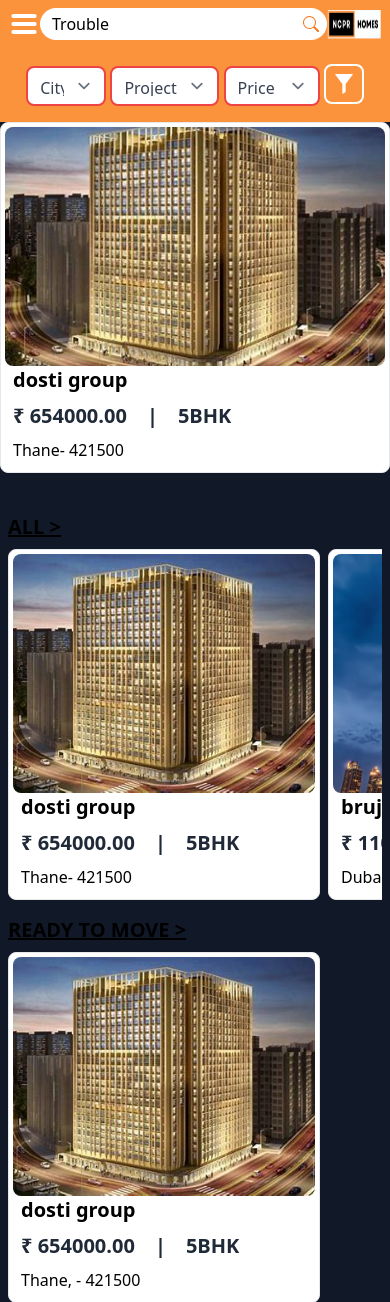
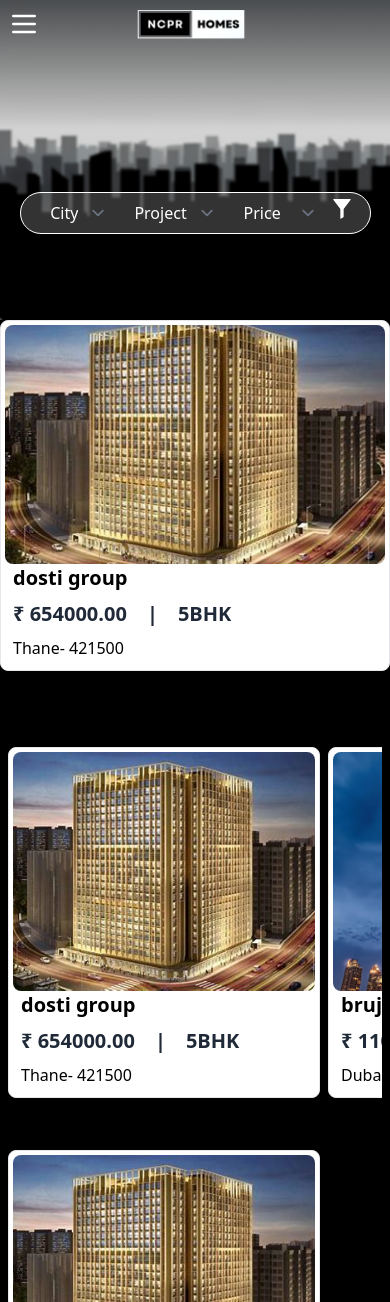
Before and after one commit to y7ksh-r/Real-Estate, a Django app: page /main/ in a window 390 px wide. Shown: the top 1302 px of the page. Run offline with Django 5.2, Linux system fonts and the light colour scheme; data comes from the database, SQL or seed files in the repository; some libraries are stand-ins or nearby versions.

Commit message:
new theme

```diff
--- a/main/templates/home.html
+++ b/main/templates/home.html
@@ -53,56 +53,12 @@
     </style>
 </head>
 
-<body class="bg-gray-900">
+<body class="bg-black">
     <!-- <link rel="stylesheet" href="{% static 'css/main.css' %}"> -->
 
     <script src="{%static 'js/filter.js'%}"></script>
 
-    <div class="navbar-lg lg:hidden hidden flex flex-col bg-orange-400 text-white font-medium shadow-lg rounded-lg p-4  absolute mt-12 lg:m-0 lg:w-fit w-1/2 h-full space-y-4  lg:font-semibold "
-    id="menu">
-    <a href="#home" class="border-b p-3 lg:border-none lg:text-lg hover:bg-orange-500 rounded-xl  hover:text-black">Home</a>
-    <a href="#about" class="border-b p-3 lg:border-none lg:text-lg hover:bg-orange-500 rounded-xl   hover:text-black">About</a>
-    <a href="#services" class="border-b p-3 lg:border-none lg:text-lg hover:bg-orange-500 rounded-xl  hover:text-black">Services</a>
-    <a href="#contact" class="border-b p-3 lg:border-none  lg:text-lg hover:bg-orange-500 rounded-xl  hover:text-black">Contact</a>
-</div>
-
-    <div class="navbar flex justify-between bg-orange-400 p-2 w-screen items-center fixed lg:sticky top-0">
-        <div class="navbar-lg hidden flex flex-col lg:bg-transparent shadow-lg lg:shadow-none rounded-lg p-4 lg:static absolute mt-12 lg:m-0 lg:w-fit lg:space-x-6 w-1/2 h-full space-y-4 lg:block lg:text-white lg:font-semibold  ">
-            <a href="#home" class="border-b p-3 lg:border-none lg:text-lg hover:bg-orange-500 rounded-xl  hover:text-black duration-300">Home</a>
-            <a href="#about" class="border-b p-3 lg:border-none lg:text-lg hover:bg-orange-500 rounded-xl   hover:text-black duration-300">About</a>
-            <a href="#services" class="border-b p-3 lg:border-none lg:text-lg hover:bg-orange-500 rounded-xl  hover:text-black duration-300">Services</a>
-            <a href="#contact" class="border-b p-3 lg:border-none  lg:text-lg hover:bg-orange-500 rounded-xl  hover:text-black duration-300">Contact</a>
-        </div>
-        <div class="hamburger lg:hidden " id="hamburger">
-            <svg class="w-8 h-8 text-white duration-300 cursor-pointer" fill="none" stroke="currentColor"
-                viewBox="0 0 24 24" xmlns="http://www.w3.org/2000/svg">
-                <path stroke-linecap="round" stroke-linejoin="round" stroke-width="3" d="M4 6h16M4 12h16M4 18h16">
-                </path>
-            </svg>
-        </div>
-        <div class="search-bar flex justify-center">
-            <input disabled type="text" placeholder="" id="animated-input"
-                class="rounded-s-full h-8 lg:w-[30vw] border-none placeholder:text-black">
-            <button disabled
-                class="bg-white h-8 w-fit px-2 rounded-e-full font-semibold border-black text-orange-500 hover:text-white hover:bg-red-500 duration-300">
-                <svg xmlns="http://www.w3.org/2000/svg" width="16" height="16" fill="currentColor" class="bi bi-search"
-                    viewBox="0 0 16 16">
-                    <path
-                        d="M11.742 10.344a6.5 6.5 0 1 0-1.397 1.398h-.001q.044.06.098.115l3.85 3.85a1 1 0 0 0 1.415-1.414l-3.85-3.85a1 1 0 0 0-.115-.1zM12 6.5a5.5 5.5 0 1 1-11 0 5.5 5.5 0 0 1 11 0" />
-                </svg>
-            </button>
-
-        </div>
-        <div class="company-logo">
-            <img src="/media/icons/image1.png" alt="harsh" class="h-8 lg:h-16">
-        </div>
-    </div>
     <script>
-        const input = document.getElementById('animated-input');
-        const placeholders = ["Looking for a home?", "Trouble finding one?", "Try NCPR!!!"];
-        let currentText = '';
-        let currentPlaceholderIndex = 0;
-        let currentCharIndex = 0;
         document.addEventListener("DOMContentLoaded", function () {
             const hamburger = document.getElementById('hamburger');
             const menu = document.getElementById('menu');
@@ -122,32 +78,46 @@
             });
         });
 
+        const texts = ["Hello, World!", "Welcome to my site!", "Enjoy your stay!"];
+        const typingSpeed = 100; // Milliseconds per character
+        const erasingSpeed = 50; // Milliseconds per character
+        const delayBetweenTexts = 2000; // Milliseconds before typing the next text
+
+        let textIndex = 0;
+        let charIndex = 0;
+        let isErasing = false;
+        const textElement = document.getElementById("animated-text");
 
         function type() {
-            if (currentCharIndex < placeholders[currentPlaceholderIndex].length) {
-                currentText += placeholders[currentPlaceholderIndex][currentCharIndex];
-                input.setAttribute('placeholder', currentText);
-                currentCharIndex++;
-                setTimeout(type, 100); // Adjust typing speed here
+          if (charIndex < texts[textIndex].length) {
+            if (!isErasing) {
+              textElement.innerHTML += texts[textIndex][charIndex];
+              charIndex++;
+              setTimeout(type, typingSpeed);
+            }
           } else {
-                setTimeout(erase, 2000); // Adjust the pause before erasing here
+            setTimeout(() => {
+              isErasing = true;
+              erase();
+            }, delayBetweenTexts);
           }
         }
 
         function erase() {
-            if (currentCharIndex > 0) {
-                currentText = currentText.slice(0, -1);
-                input.setAttribute('placeholder', currentText);
-                currentCharIndex--;
-                setTimeout(erase, 50); // Adjust erasing speed here
+          if (charIndex > 0) {
+            textElement.innerHTML = textElement.innerHTML.substring(0, charIndex - 1);
+            charIndex--;
+            setTimeout(erase, erasingSpeed);
           } else {
-                currentPlaceholderIndex = (currentPlaceholderIndex + 1) % placeholders.length;
-                setTimeout(type, 500); // Adjust the pause before typing the next placeholder here
+            isErasing = false;
+            textIndex = (textIndex + 1) % texts.length;
+            setTimeout(type, typingSpeed);
           }
         }
 
-        document.addEventListener('DOMContentLoaded', () => {
-            setTimeout(type, 500); // Adjust initial delay here
+        document.addEventListener("DOMContentLoaded", () => {
+          textElement.classList.add("cursor");
+          setTimeout(type, delayBetweenTexts);
         });
 
         //Slideshow code
@@ -205,11 +175,43 @@
 });
 
     </script>
+    <div class="bg-image bg-[url('/media/icons/bgimage.jpg')] h-[20rem] bg-no-repeat bg-cover">
 
-    <div class="!pt-16 lg:!pt-0 lg:!mt-6 filters flex justify-center items-center w-screen pb-4 bg-orange-400 lg:bg-white ">
+        <p class="" id="animate-input"></p>
+
+    <div class="navbar-lg lg:hidden hidden flex flex-col bg-transparent text-white font-medium shadow-lg rounded-lg p-4  absolute mt-12 lg:m-0 lg:w-fit w-1/2 h-full space-y-4  lg:font-semibold "
+    id="menu">
+    <a href="#home" class="border-b p-3 lg:border-none lg:text-lg hover:bg-orange-500 rounded-xl  hover:text-black">Home</a>
+    <a href="#about" class="border-b p-3 lg:border-none lg:text-lg hover:bg-orange-500 rounded-xl   hover:text-black">About</a>
+    <a href="#services" class="border-b p-3 lg:border-none lg:text-lg hover:bg-orange-500 rounded-xl  hover:text-black">Services</a>
+    <a href="#contact" class="border-b p-3 lg:border-none  lg:text-lg hover:bg-orange-500 rounded-xl  hover:text-black">Contact</a>
+</div>
+
+    <div class="navbar flex justify-between bg-transparent p-2 w-screen items-center lg:sticky top-0 overflow-hidden">
+        <div class="navbar-lg hidden flex flex-col lg:bg-transparent shadow-lg lg:shadow-none rounded-lg p-4 lg:static absolute mt-12 lg:m-0 lg:w-fit lg:space-x-6 w-1/2 h-full space-y-4 lg:block lg:text-white lg:font-semibold overflow-hidden  ">
+            <a href="#home" class="border-b p-3 lg:border-none lg:text-lg hover:bg-orange-500 rounded-xl  hover:text-black duration-300">Home</a>
+            <a href="#about" class="border-b p-3 lg:border-none lg:text-lg hover:bg-orange-500 rounded-xl   hover:text-black duration-300">About</a>
+            <a href="#services" class="border-b p-3 lg:border-none lg:text-lg hover:bg-orange-500 rounded-xl  hover:text-black duration-300">Services</a>
+            <a href="#contact" class="border-b p-3 lg:border-none  lg:text-lg hover:bg-orange-500 rounded-xl  hover:text-black duration-300">Contact</a>
+        </div>
+        <div class="hamburger lg:hidden " id="hamburger">
+            <svg class="w-8 h-8 text-white duration-300 cursor-pointer" fill="none" stroke="currentColor"
+                viewBox="0 0 24 24" xmlns="http://www.w3.org/2000/svg">
+                <path stroke-linecap="round" stroke-linejoin="round" stroke-width="2" d="M4 6h16M4 12h16M4 18h16">
+                </path>
+            </svg>
+        </div>
+        <div class="company-logo mr-[10vw]">
+            <img src="/media/icons/image1.png" alt="harsh" class="h-8 lg:h-16">
+        </div>
+        <div class="invisible">
+        </div>
+    </div>
+
+        <div class=" lg:!pt-0 lg:!mt-6 filters flex justify-center items-center w-[90vw] mx-[5vw] mb-4 bg-transparent lg:bg-white border border-white m-1 bg-white bg-opacity-20 rounded-3xl mt-36 ">
             <form method="get" action="{% url 'filteroption'%}">
                 <select id="city" name="city"
-                class="rounded-lg h-10 w-20 border-2 border-red-500  overflow-y-scroll text-gray-700">
+                    class=" h-10 w-20 border-none bg-transparent  overflow-y-scroll text-white">
 
                     <option value="" class="text-sm">City</option>
                     {% for city in cities %}
@@ -219,12 +221,12 @@
                 </select>
 
                 <select id="project" name="project"
-                class="rounded-lg h-10 border-2 border-red-500 overflow-y-scroll text-gray-700">
+                    class=" h-10 border-none bg-transparent overflow-y-scroll text-white">
                     <option value="" class="text-sm">Project</option>
                 </select>
 
                 <select id="price_range" name="price_range"
-                class="rounded-lg h-10 w-[6rem] border-2 border-red-500  overflow-y-scroll text-gray-700">
+                    class="rounded-lg h-10 w-[6rem] border-none bg-transparent overflow-y-scroll text-white">
                     <option value="" class="text-sm">Price</option>
                     <option value="10" class="text-sm">10-20 lakh</option>
                     <option value="20" class="text-sm">20-30 lakh</option>
@@ -235,7 +237,7 @@
                 </select>
 
                 <button
-                class="bg-orange-400 p-2 rounded-lg text-white font-semibold hover:bg-red-500 border-2 lg:border-red-500 border-white duration-300">
+                    class="bg-transparent rounded-lg text-white font-semibold lg:border-red-500 border-none duration-300">
                     <svg xmlns="http://www.w3.org/2000/svg" xmlns:xlink="http://www.w3.org/1999/xlink" version="1.1"
                         width="20px" height="20px" viewBox="0 0 256 256" xml:space="preserve">
 
@@ -252,11 +254,10 @@
                 </button>
             </form>
         </div>
+    </div>
 
 
-
-    </div>
-    <div class="slideshow w-screen h-1/3 lg:h-[30vw] relative" id="slideshow">
+    <div class="slideshow w-screen h-1/3 lg:h-[30vw] " id="slideshow">
         {% for property in properties %}
         <a href="/main/prop_view/{{property.id}}">
             <div class="property w-[100vw] h-[90vw] rounded-lg p-1 border flex flex-col bg-white">
--- a/theme/static/css/dist/styles.css
+++ b/theme/static/css/dist/styles.css
@@ -783,6 +783,10 @@
   }
 }
 
+.invisible {
+  visibility: hidden;
+}
+
 .static {
   position: static;
 }
@@ -807,6 +811,10 @@
   grid-column: span 2 / span 2;
 }
 
+.m-1 {
+  margin: 0.25rem;
+}
+
 .m-2 {
   margin: 0.5rem;
 }
@@ -814,6 +822,11 @@
 .mx-2 {
   margin-left: 0.5rem;
   margin-right: 0.5rem;
+}
+
+.mx-\[5vw\] {
+  margin-left: 5vw;
+  margin-right: 5vw;
 }
 
 .mx-auto {
@@ -835,12 +848,24 @@
   margin-top: 2rem !important;
 }
 
+.mb-4 {
+  margin-bottom: 1rem;
+}
+
+.mr-\[10vw\] {
+  margin-right: 10vw;
+}
+
 .mt-12 {
   margin-top: 3rem;
 }
 
 .mt-3 {
   margin-top: 0.75rem;
+}
+
+.mt-36 {
+  margin-top: 9rem;
 }
 
 .mt-9 {
@@ -879,6 +904,10 @@
   height: 2.25rem;
 }
 
+.h-\[20rem\] {
+  height: 20rem;
+}
+
 .h-\[70\%\] {
   height: 70%;
 }
@@ -893,18 +922,6 @@
 
 .h-screen {
   height: 100vh;
-}
-
-.h-28 {
-  height: 7rem;
-}
-
-.\!h-28 {
-  height: 7rem !important;
-}
-
-.h-6 {
-  height: 1.5rem;
 }
 
 .w-1\/2 {
@@ -929,6 +946,10 @@
 
 .w-\[80vw\] {
   width: 80vw;
+}
+
+.w-\[90vw\] {
+  width: 90vw;
 }
 
 .w-fit {
@@ -1022,6 +1043,10 @@
   border-radius: 1rem;
 }
 
+.rounded-3xl {
+  border-radius: 1.5rem;
+}
+
 .rounded-lg {
   border-radius: 0.5rem;
 }
@@ -1071,6 +1096,11 @@
   border-color: rgb(255 255 255 / var(--tw-border-opacity));
 }
 
+.bg-black {
+  --tw-bg-opacity: 1;
+  background-color: rgb(0 0 0 / var(--tw-bg-opacity));
+}
+
 .bg-gray-50 {
   --tw-bg-opacity: 1;
   background-color: rgb(249 250 251 / var(--tw-bg-opacity));
@@ -1095,9 +1125,24 @@
   background-color: rgb(255 255 255 / var(--tw-bg-opacity));
 }
 
-.bg-gray-900 {
-  --tw-bg-opacity: 1;
-  background-color: rgb(17 24 39 / var(--tw-bg-opacity));
+.bg-opacity-20 {
+  --tw-bg-opacity: 0.2;
+}
+
+.bg-\[url\(\'\/media\/icons\/bgimage1\.jpg\'\)\] {
+  background-image: url('/media/icons/bgimage1.jpg');
+}
+
+.bg-\[url\(\'\/media\/icons\/bgimage\.jpg\'\)\] {
+  background-image: url('/media/icons/bgimage.jpg');
+}
+
+.bg-cover {
+  background-size: cover;
+}
+
+.bg-no-repeat {
+  background-repeat: no-repeat;
 }
 
 .object-cover {
@@ -1124,10 +1169,6 @@
 
 .p-4 {
   padding: 1rem;
-}
-
-.p-0 {
-  padding: 0px;
 }
 
 .px-2 {
```
Also changed, not shown: media/icons/bgimage.jpg (added), media/icons/bgimage1.jpg (added). Lines whose indentation alone changed are shown as unchanged.
